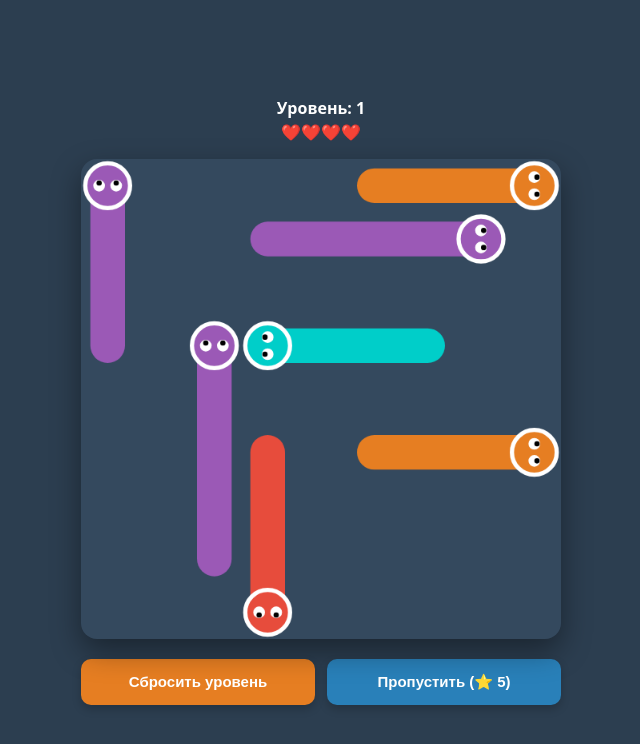
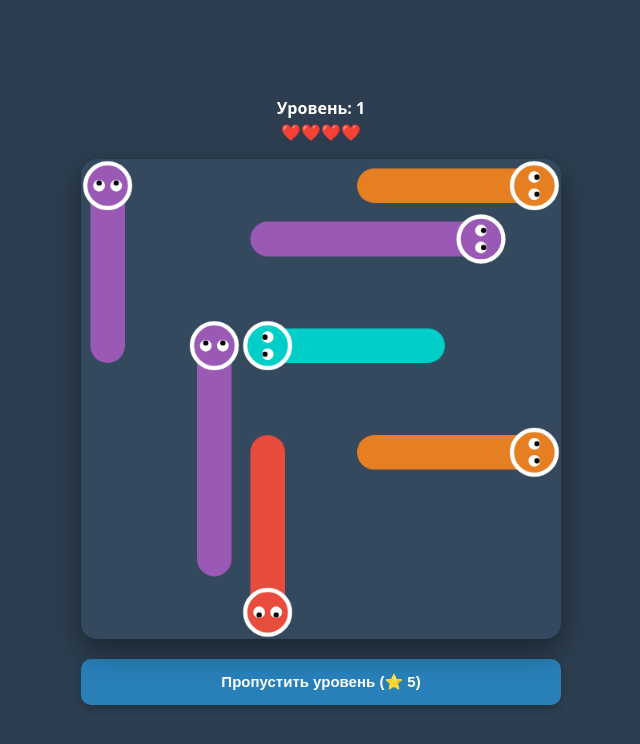
Before and after one commit to petrucho199019-prog/snake-puzzle, a plain HTML site: page index.html in a window 1280 px wide. Shown: the whole page, without its empty margins (319-959 px from the left). Drawn offline with Linux system fonts and the light colour scheme.

Commit message:
index.html

```diff
--- a/index.html
+++ b/index.html
@@ -82,8 +82,7 @@
 </div>
 
 <div class="btn-group">
-    <button onclick="resetLevel()" style="background: #e67e22;">Сбросить уровень</button>
-    <button onclick="trySkipLevel()" style="background: #2980b9;">Пропустить (⭐ 5)</button>
+    <button onclick="trySkipLevel()" style="background: #2980b9;">Пропустить уровень (⭐ 5)</button>
 </div>
 
 <script>
@@ -436,7 +435,6 @@ canvas.addEventListener('touchstart', (e) => {
     if(e.touches.length > 0) handleInput(e.touches[0].clientX, e.touches[0].clientY);
 }, {passive: true});
 
-function resetLevel() { lives = 4; generateLevel(currentLevel); }
 
 // Первичный запуск игры
 generateLevel(currentLevel);
```
